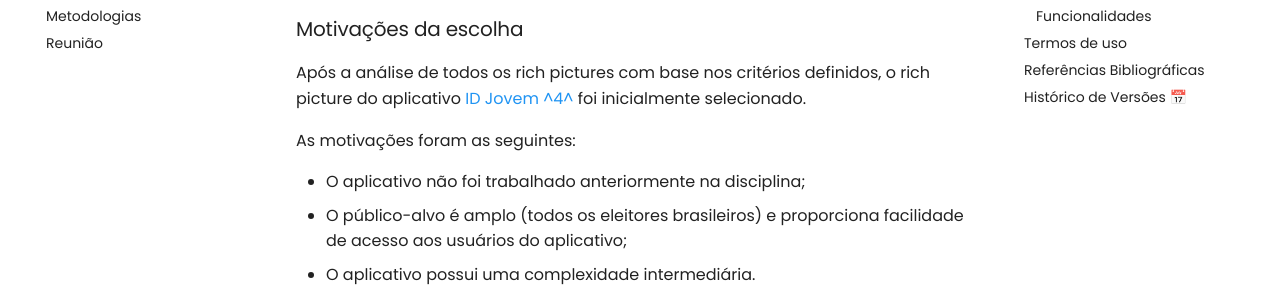
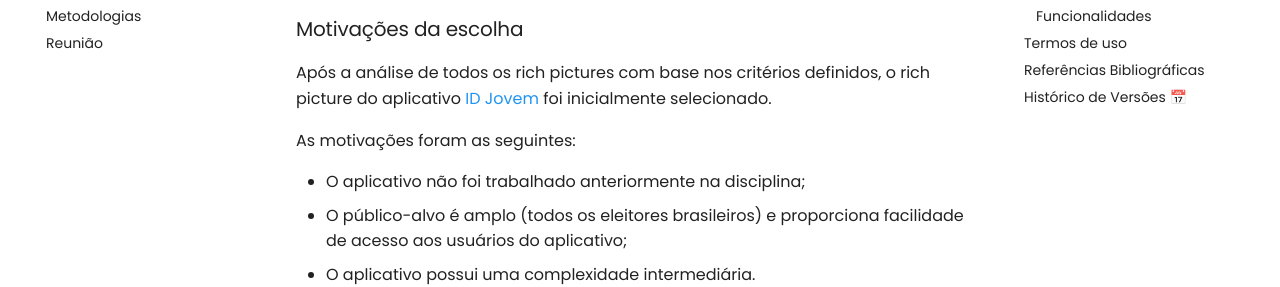
Before and after one commit to Requisitos-de-Software/2025.2-Grupo04, an MkDocs documentation site: the page built from docs/Planejamentos/Aplicativo.md, in a window 1280 px wide and 900 px high, scrolled down 911 px. Shown: the part 173-460 px from the top of the window. Built offline with MkDocs 1.6.1 and Material for MkDocs 9.7.7, drawn with Linux system fonts in a browser that asks for light colours; comment, search, counter and statistics services are not loaded.

Commit message:
feat: planejamento

```diff
--- a/docs/Planejamentos/Aplicativo.md
+++ b/docs/Planejamentos/Aplicativo.md
@@ -25,7 +25,7 @@ Tabela 1: *Tabela dos rich pictures analisados*
 
 ### Motivações da escolha
 
-Após a análise de todos os rich pictures com base nos critérios definidos, o rich picture do aplicativo [ID Jovem](https://idjovem.juventude.gov.br/) <a id="anchor_4" href="#ref4"> ^4^ </a> foi inicialmente selecionado.
+Após a análise de todos os rich pictures com base nos critérios definidos, o rich picture do aplicativo [ID Jovem](https://idjovem.juventude.gov.br/) foi inicialmente selecionado.
 
 As motivações foram as seguintes:
 
```
